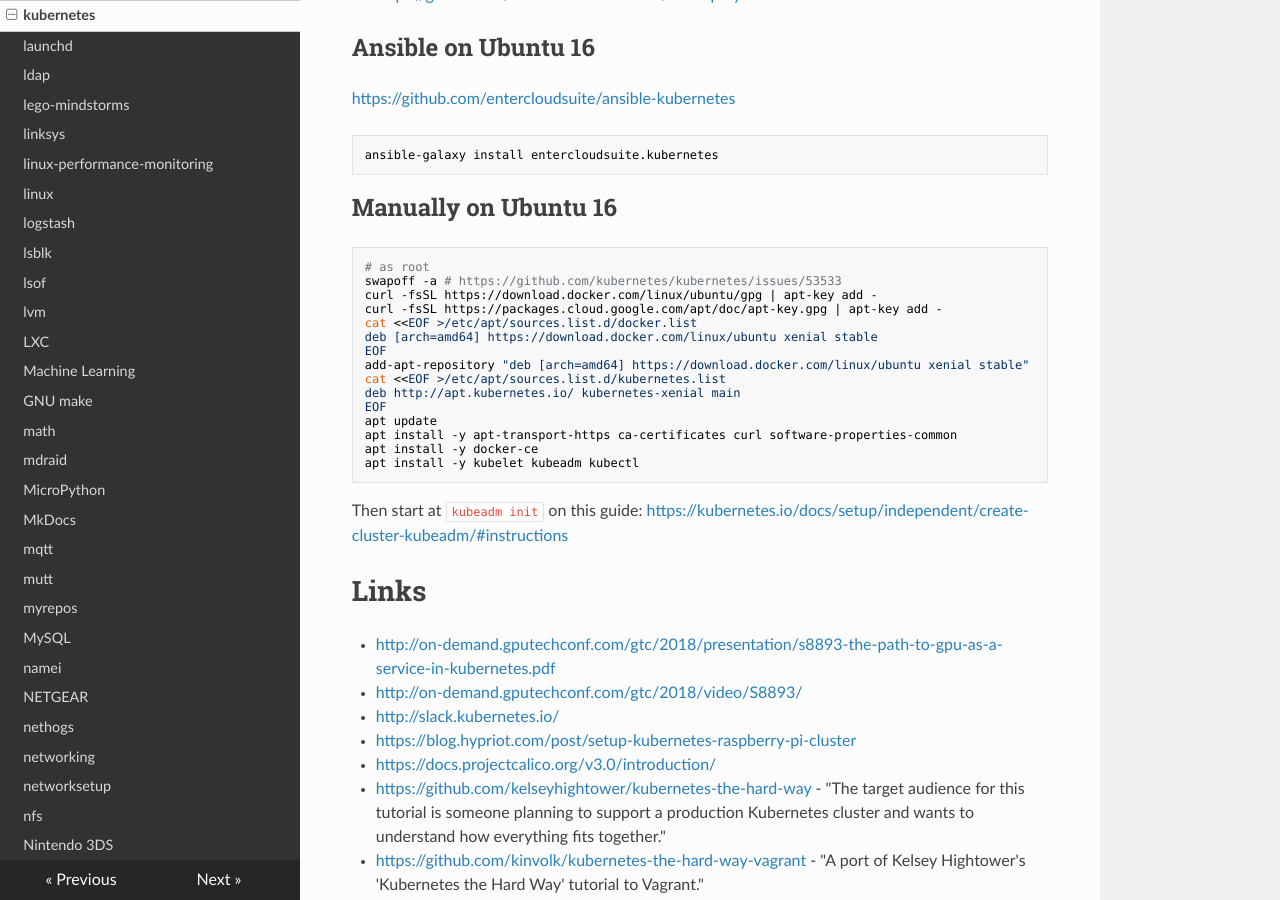
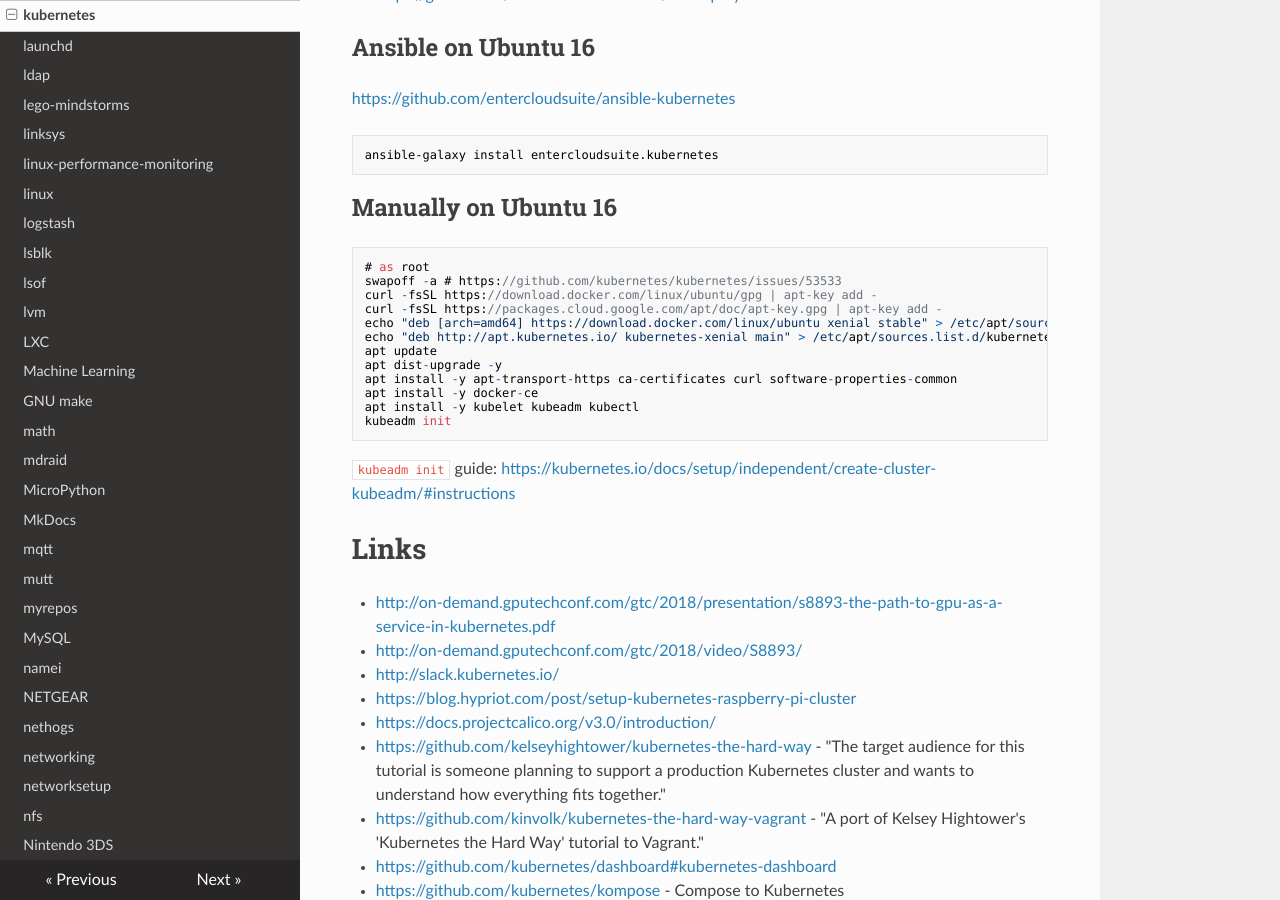
Before and after one commit to lando-cal/tech-notes, an MkDocs documentation site: the page built from docs/kubernetes.md, in a window 1280 px wide and 900 px high, scrolled down 2189 px. Built offline with MkDocs 1.6.1, drawn with Linux system fonts in a browser that asks for light colours; nearby versions of some CDN libraries.

Commit message:
Reduce instructions.

````diff
--- a/docs/kubernetes.md
+++ b/docs/kubernetes.md
@@ -102,20 +102,17 @@ ansible-galaxy install entercloudsuite.kubernetes
 swapoff -a # https://github.com/kubernetes/kubernetes/issues/53533
 curl -fsSL https://download.docker.com/linux/ubuntu/gpg | apt-key add -
 curl -fsSL https://packages.cloud.google.com/apt/doc/apt-key.gpg | apt-key add -
-cat <<EOF >/etc/apt/sources.list.d/docker.list
-deb [arch=amd64] https://download.docker.com/linux/ubuntu xenial stable
-EOF
-add-apt-repository "deb [arch=amd64] https://download.docker.com/linux/ubuntu xenial stable"
-cat <<EOF >/etc/apt/sources.list.d/kubernetes.list
-deb http://apt.kubernetes.io/ kubernetes-xenial main
-EOF
+echo "deb [arch=amd64] https://download.docker.com/linux/ubuntu xenial stable" > /etc/apt/sources.list.d/docker.list
+echo "deb http://apt.kubernetes.io/ kubernetes-xenial main" > /etc/apt/sources.list.d/kubernetes.list
 apt update
+apt dist-upgrade -y
 apt install -y apt-transport-https ca-certificates curl software-properties-common
 apt install -y docker-ce
 apt install -y kubelet kubeadm kubectl
+kubeadm init
 ```
 
-Then start at `kubeadm init` on this guide: <https://kubernetes.io/docs/setup/independent/create-cluster-kubeadm/#instructions>
+`kubeadm init` guide: <https://kubernetes.io/docs/setup/independent/create-cluster-kubeadm/#instructions>
 
 # Links
 
````
